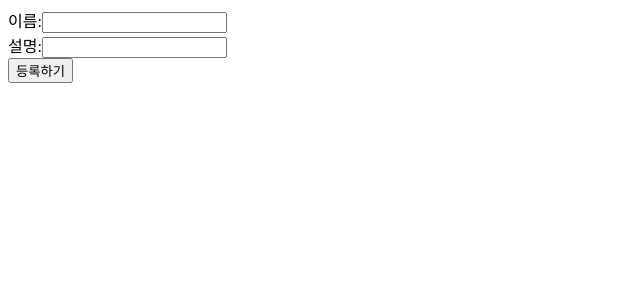
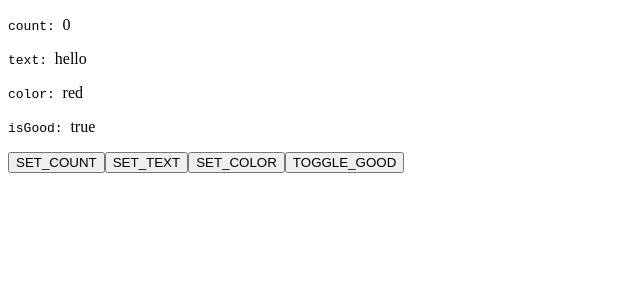
Before and after one commit to nooooooob12/React-Typescript, a React (Create React App) app in the folder testapp/: page / in a window 1280 px wide. Shown: the top 300 px of the page, without its empty margins (0-640 px from the left). Built offline with nearby package versions, Linux system fonts and the light colour scheme.

Commit message:
Context & reducer & dispatch & hooks Study

```diff
--- a/testapp/src/App.tsx
+++ b/testapp/src/App.tsx
@@ -1,16 +1,27 @@
 import React from 'react';
+import { SampleProvider } from './components/Context';
+import ReducerSample from './components/reducer';
 import Myform from './components/Myform';
 import Counter from './components/Counter';
 import Greeting from './components/Greeting'
 
-//Input React&TS 사용하여 상태관리하는 법
+//Hooks & Context API 활용해보기!
+const App:React.FC = () => {
+  return(
+  <SampleProvider>
+    <ReducerSample/>
+  </SampleProvider>
+  )
+}
+
+/* //Input React&TS 사용하여 상태관리하는 법
 const App:React.FC=()=>{
   const onSubmit = (form:{name:string,description:string})=>{
     console.log(form)
   }
   return <Myform onSubmit={onSubmit}/>
 }
-
+ */
 // 기존 react UseState 및 컴포넌트 TS로 만들어보기 (간단실습)
 /* const App:React.FC=()=>{
   const onClick = (name:string)=>{
--- /dev/null
+++ b/testapp/src/components/Context.tsx
@@ -0,0 +1,86 @@
+import React,{useReducer,useContext,createContext,Dispatch} from 'react';
+
+// 아래에서 필요한 타입을 미리 선언(Color, State, Action, DisPatch)
+type Color = 'red'|'blue'|'orange'
+
+// State(상태)에 들어갈 타입을 지정해주는 단계
+type State = {
+    count:number;
+    text:string;
+    color:Color;
+    isGood: boolean;
+}
+//Ation(액션)들을 위한 타입을 지정해주는 단계
+type Action =
+|{type:'SET_COUNT'; count:number} | {type:"SET_TEXT"; text:string} | {type:"SET_COLOR"; color:Color;} | {type:"TOGGLE_GOOD";}
+
+//DisPatch에서 사용할 타입을 지정(위에서 지정한 Action타입을 제네릭(Generic)타입으로 설정하여 생성 시점의 Action 타입에서의 타입들로 경계선을 생성??)
+type SampleDispatch = Dispatch<Action>;
+
+//Context 생성해주는 단계 Context를 만들면서 위에서 선언했던 상태값 타입 또는 null값으로 줌. 기본값은 null?
+
+const SampleContext = createContext<State |null>(null);
+const SampleDispatchContext = createContext<SampleDispatch|null>(null);
+
+//리듀서 선언
+function reducer(state:State,action:Action):State{
+    switch(action.type){
+        case 'SET_COUNT':
+            return{
+                ...state,
+                count: action.count
+            }
+        case 'SET_TEXT':
+            return{
+                ...state,
+                text:action.text
+            }
+        case 'SET_COLOR':
+            return{
+                ...state,
+                color:action.color
+            }
+        case 'TOGGLE_GOOD':
+            return{
+                ...state,
+                isGood: !state.isGood
+            }
+        default:
+            throw new Error('Happy Hacking')
+    }
+}
+
+export function SampleProvider({ children }: { children: React.ReactNode }) {
+    const [state, dispatch] = useReducer(reducer, {
+      count: 0,
+      text: 'hello,mr.ha',
+      color: 'red',
+      isGood: true
+    });
+
+    return(
+        <SampleContext.Provider value={state}>
+            <SampleDispatchContext.Provider value={dispatch}>
+                {children}
+            </SampleDispatchContext.Provider>
+         </SampleContext.Provider>
+    )
+}
+
+export function useSampleState(){
+    const state = useContext(SampleContext);
+    if(!state) throw new Error('Cannot find SampleProvider'); // 유효하지 않은 경우 에러를 표기
+    return state;
+}
+
+export function useSampleDispatch(){
+    const dispatch = useContext(SampleDispatchContext);
+    if(!dispatch) throw new Error('Cannot find SampeDispatchContext') //위와 동일한 유효하지 않은 환경에서 에러 표기
+    return dispatch;
+}
+
+
+
+
+//SampleStateContext를 정의할 때, createContext<State>({count: 0, ...})
+//식으로 기본값을 지정 해 주고, useSampleState(): State {...} 으로 return type을 정의 해 주면, null check를 하지 않아도 된다는 댓글도 확인함.
--- /dev/null
+++ b/testapp/src/components/reducer.tsx
@@ -0,0 +1,82 @@
+import React, { useReducer } from 'react';
+
+type Color = 'red' | 'orange' | 'yellow';
+
+type State = {
+  count: number;
+  text: string;
+  color: Color;
+  isGood: boolean;
+};
+
+type Action =
+  | { type: 'SET_COUNT'; count: number }
+  | { type: 'SET_TEXT'; text: string }
+  | { type: 'SET_COLOR'; color: Color }
+  | { type: 'TOGGLE_GOOD' };
+
+function reducer(state: State, action: Action): State {
+  switch (action.type) {
+    case 'SET_COUNT':
+      return {
+        ...state,
+        count: action.count // count가 자동완성되며, number 타입인걸 알 수 있습니다.
+      };
+    case 'SET_TEXT':
+      return {
+        ...state,
+        text: action.text // text가 자동완성되며, string 타입인걸 알 수 있습니다.
+      };
+    case 'SET_COLOR':
+      return {
+        ...state,
+        color: action.color // color 가 자동완성되며 color 가 Color 타입인걸 알 수 있습니다.
+      };
+    case 'TOGGLE_GOOD':
+      return {
+        ...state,
+        isGood: !state.isGood
+      };
+    default:
+      throw new Error('Unhandled action');
+  }
+}
+
+function ReducerSample() {
+  const [state, dispatch] = useReducer(reducer, {
+    count: 0,
+    text: 'hello',
+    color: 'red',
+    isGood: true
+  });
+
+  const setCount = () => dispatch({ type: 'SET_COUNT', count: 1 }); // count 를 넣지 않으면 에러발생
+  const setText = () => dispatch({ type: 'SET_TEXT', text: 'bye' }); // text 를 넣지 않으면 에러 발생
+  const setColor = () => dispatch({ type: 'SET_COLOR', color: 'orange' }); // orange 를 넣지 않으면 에러 발생
+  const toggleGood = () => dispatch({ type: 'TOGGLE_GOOD' });
+
+  return (
+    <div>
+      <p>
+        <code>count: </code> {state.count}
+      </p>
+      <p>
+        <code>text: </code> {state.text}
+      </p>
+      <p>
+        <code>color: </code> {state.color}
+      </p>
+      <p>
+        <code>isGood: </code> {state.isGood ? 'true' : 'false'}
+      </p>
+      <div>
+        <button onClick={setCount}>SET_COUNT</button>
+        <button onClick={setText}>SET_TEXT</button>
+        <button onClick={setColor}>SET_COLOR</button>
+        <button onClick={toggleGood}>TOGGLE_GOOD</button>
+      </div>
+    </div>
+  );
+}
+
+export default ReducerSample;
```
